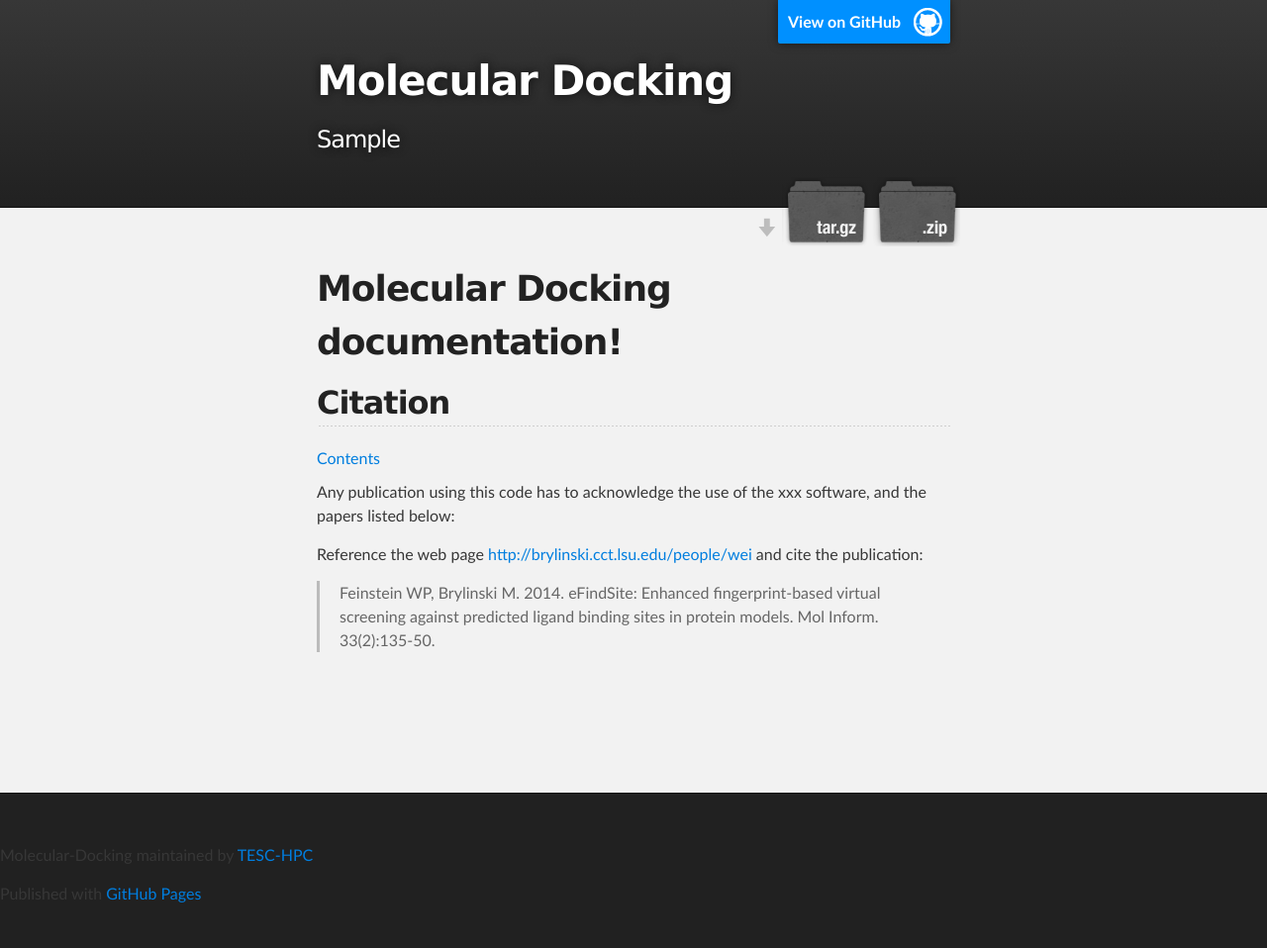
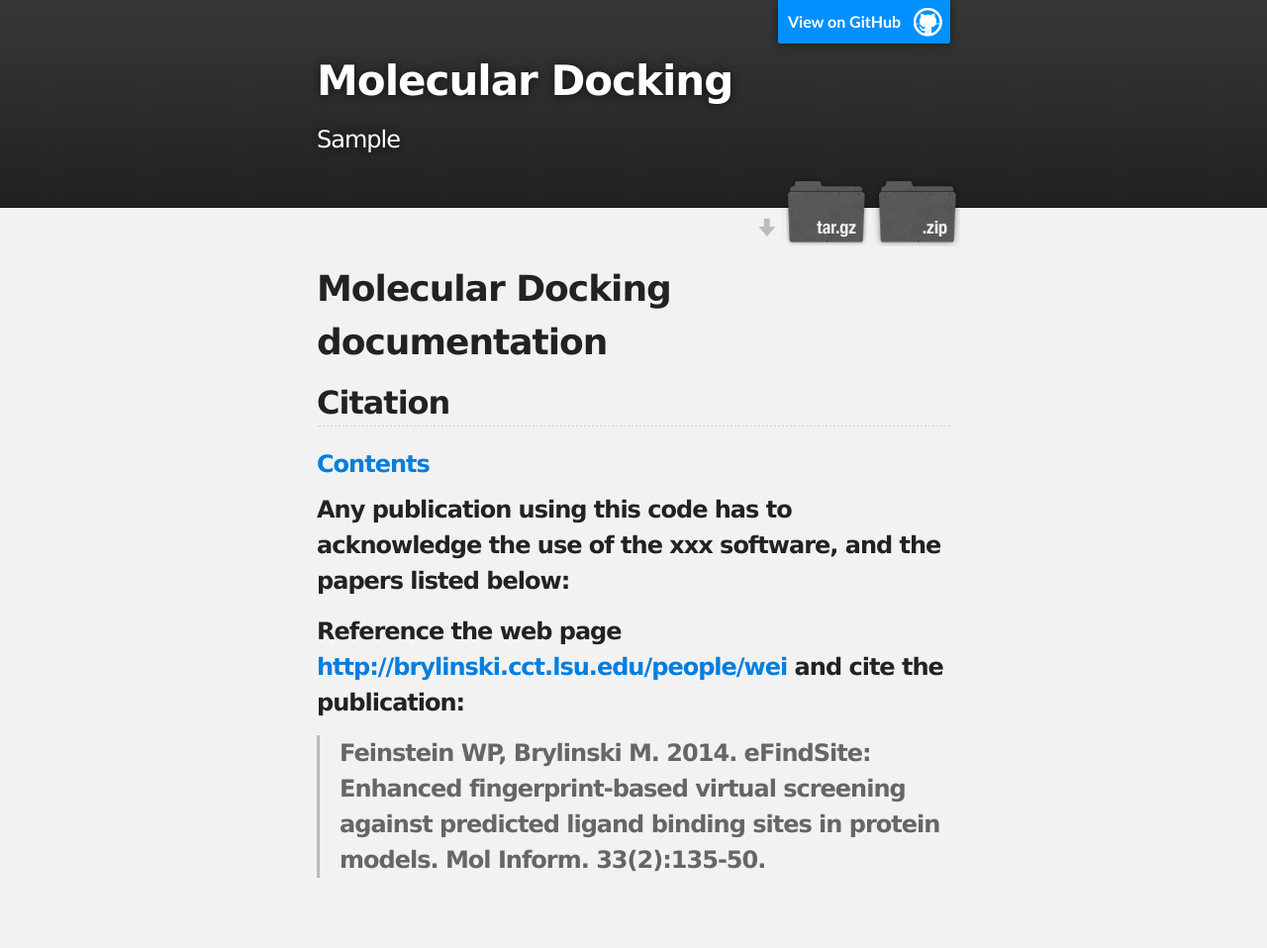
Before and after one commit to TESC-HPC/Molecular-Docking, a plain HTML site: page citation.html in a window 1280 px wide. Shown: the top 958 px of the page at 99% size. Before the commit the page ends 930 px from the top, so only its background shows below. Drawn offline with Linux system fonts and the light colour scheme.

Commit message:
change citation.html

```diff
--- a/citation.html
+++ b/citation.html
@@ -33,11 +33,11 @@
 
 
 <div dir="ltr">
-    <h1>Molecular Docking documentation!<a class="headerlink" href="#molecular-docking-documentation" title="Permalink to this headline"></a></h1>
+    <h1>Molecular Docking documentation<a class="headerlink" href="#molecular-docking-documentation" title="Permalink to this headline"></a></h1>
 
 <div class="section" id="citation">
 <h2>Citation<a class="headerlink" href="#citation" title="Permalink to this headline"></a></h2>
-</h3><a class="reference internal" href="index.html">Contents</a></h3>
+<h3><a class="reference internal" href="index.html">Contents</a><h3>
 
 <p>Any publication using this code has to acknowledge the use of the xxx software, and the papers listed below:</p>
 
```
